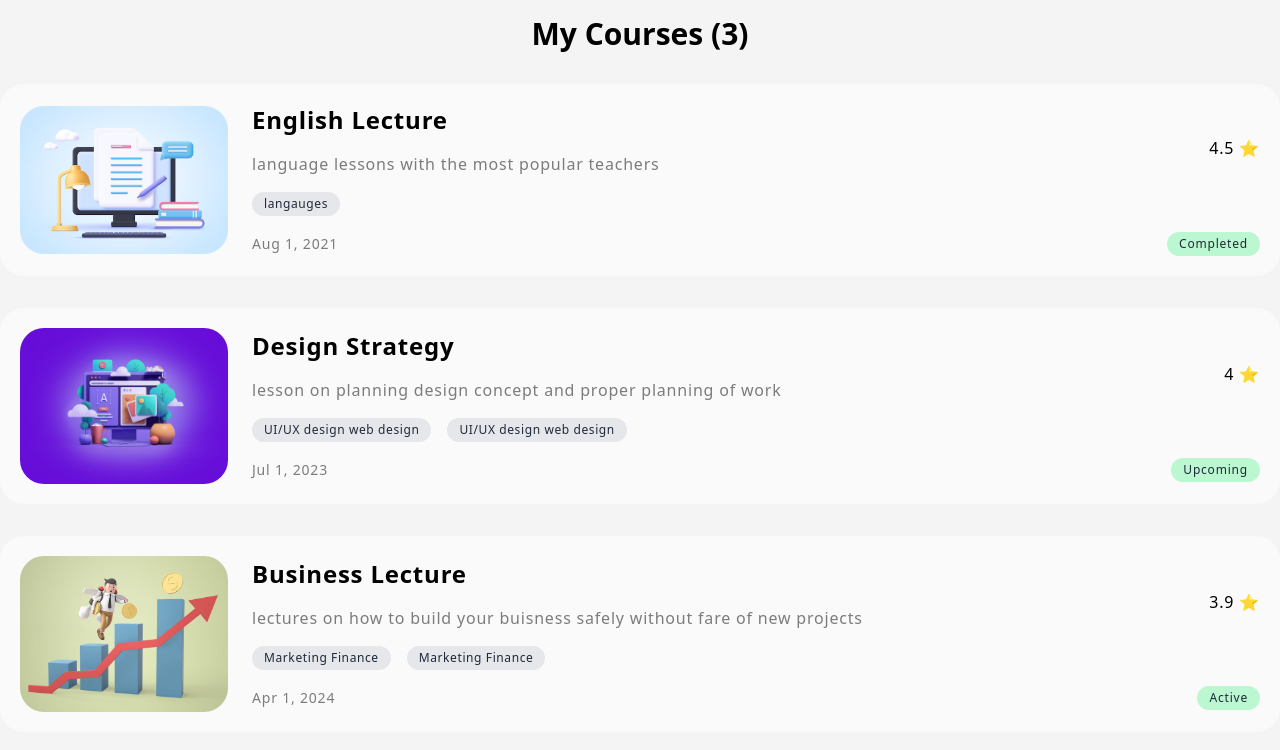
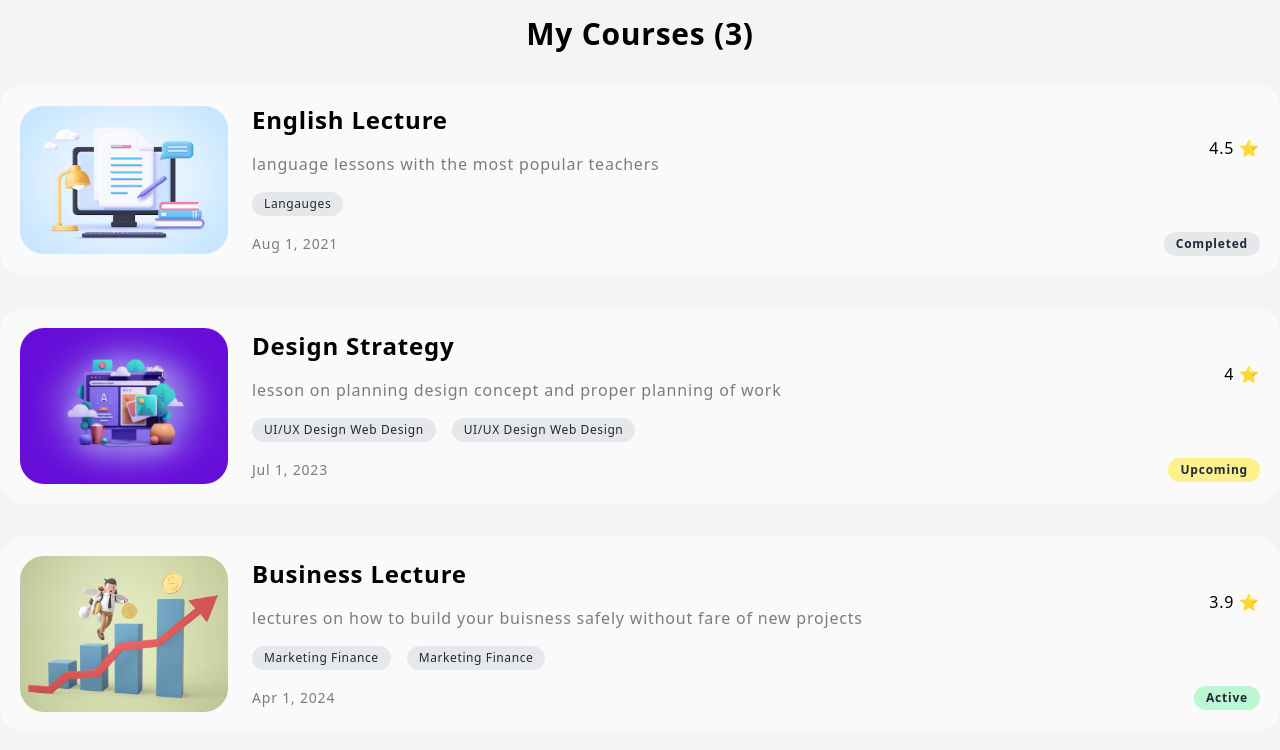
Before and after one commit to AmirHossein-Kargar/course-list-app, a React (Vite) app: page / in a window 1280 px wide. Shown: the top 750 px of the page. Built offline with nearby package versions, Linux system fonts and the light colour scheme.

Commit message:
refactor(Components): dynamic status buttons

```diff
--- a/src/App.jsx
+++ b/src/App.jsx
@@ -5,7 +5,7 @@
 function App() {
   return (
     <div className="container">
-      <h1 className="text-3xl text-center font-bold mt-4">My Courses (3)</h1>
+      <h1 className="text-3xl text-center font-bold mt-4 tracking-wide">My Courses (3)</h1>
       <CourseList />
     </div>
   );
--- a/src/Components/CourseCard.jsx
+++ b/src/Components/CourseCard.jsx
@@ -1,5 +1,4 @@
-function CourseCard({course}) {
-
+function CourseCard({ course }) {
   return (
     <div className="course-item p-5 rounded-3xl bg-zinc-50 mb-8 tracking-wider">
       <div className="flex items-center">
@@ -11,8 +10,12 @@
           />
         </div>
         <div className="course-item--detail flex-1 justify-self-start pl-6">
-            <CourseCardBody title={course.title} description={course.description} rate={course.rate}/>
-            <CourseCardFooter course={course}/>
+          <CourseCardBody
+            title={course.title}
+            description={course.description}
+            rate={course.rate}
+          />
+          <CourseCardFooter course={course} />
         </div>
       </div>
     </div>
@@ -21,26 +24,32 @@
 
 export default CourseCard;
 
-function CourseCardBody({title, description, rate}) {
+function CourseCardBody({ title, description, rate }) {
   return (
     <div className="course-item__body flex justify-between items-center gap-3 flex-1">
       <div>
         <h2 className="text-2xl font-extrabold">{title}</h2>
         <p className="text-base text-dark my-4">{description}</p>
       </div>
-    <div className="rate">{rate} ⭐</div>
+      <div className="rate font-medium">{rate} ⭐</div>
     </div>
   );
 }
 
-function CourseCardFooter({course}) {
+function CourseCardFooter({ course }) {
+  const startedAt = new Date(course.start).toLocaleDateString("en-US", {
+    month: "short",
+    year: "numeric",
+    day: "numeric",
+  });
+
   return (
     <div className="course-item__footer">
-    <div className="tags flex gap-4 mb-4">
+      <div className="tags flex gap-4 mb-4 flex-col w-max md:flex-row">
         {course.tags.map((tag) => (
           <span
             key={tag}
-          className="bg-gray-200 text-gray-800 text-xs font-medium px-3 py-1 rounded-xl cursor-pointer tracking-wider"
+            className="bg-gray-200 text-gray-800 text-xs font-medium px-3 py-1 rounded-xl cursor-pointer tracking-wider capitalize"
           >
             {course.tags}
           </span>
@@ -48,13 +57,17 @@
       </div>
       <div className="caption flex items-center justify-between">
         <div className="date text-dark text-sm">
-        {new Date(course.start).toLocaleDateString("en-US", {
-          month: "short",
-          year: "numeric",
-          day: "numeric",
-        })}
+          {startedAt}
         </div>
-      <span className="bg-green-200 text-gray-800 text-xs font-medium px-3 py-1 rounded-xl cursor-default">
+        <span
+          className={`text-gray-800 text-xs font-semibold px-3 py-1 rounded-xl cursor-default ${
+            course.status == "Upcoming"
+              ? "bg-yellow-200"
+              : course.status == "Active"
+              ? "bg-green-200"
+              : "bg-gray-200"
+          }`}
+        >
           {course.status}
         </span>
       </div>
--- a/src/output.css
+++ b/src/output.css
@@ -561,7 +561,9 @@
 }
 
 .container {
-  width: 100%
+  width: 100%;
+  margin-right: auto;
+  margin-left: auto
 }
 
 @media (min-width: 640px) {
@@ -627,6 +629,11 @@
   width: 13rem
 }
 
+.w-max {
+  width: -moz-max-content;
+  width: max-content
+}
+
 .flex-1 {
   flex: 1 1 0%
 }
@@ -637,6 +644,10 @@
 
 .cursor-pointer {
   cursor: pointer
+}
+
+.flex-col {
+  flex-direction: column
 }
 
 .items-center {
@@ -680,14 +691,24 @@
   background-color: rgb(229 231 235 / var(--tw-bg-opacity))
 }
 
+.bg-zinc-50 {
+  --tw-bg-opacity: 1;
+  background-color: rgb(250 250 250 / var(--tw-bg-opacity))
+}
+
+.bg-yellow-200 {
+  --tw-bg-opacity: 1;
+  background-color: rgb(254 240 138 / var(--tw-bg-opacity))
+}
+
+.bg-yellow-100 {
+  --tw-bg-opacity: 1;
+  background-color: rgb(254 249 195 / var(--tw-bg-opacity))
+}
+
 .bg-green-200 {
   --tw-bg-opacity: 1;
   background-color: rgb(187 247 208 / var(--tw-bg-opacity))
-}
-
-.bg-zinc-50 {
-  --tw-bg-opacity: 1;
-  background-color: rgb(250 250 250 / var(--tw-bg-opacity))
 }
 
 .p-5 {
@@ -749,8 +770,12 @@
   font-weight: 500
 }
 
-.tracking-tighter {
-  letter-spacing: -0.05em
+.font-semibold {
+  font-weight: 600
+}
+
+.capitalize {
+  text-transform: capitalize
 }
 
 .tracking-wide {
@@ -759,10 +784,6 @@
 
 .tracking-wider {
   letter-spacing: 0.05em
-}
-
-.tracking-widest {
-  letter-spacing: 0.1em
 }
 
 .text-dark {
@@ -775,7 +796,8 @@
   color: rgb(31 41 55 / var(--tw-text-opacity))
 }
 
-.text-black {
-  --tw-text-opacity: 1;
-  color: rgb(0 0 0 / var(--tw-text-opacity))
+@media (min-width: 768px) {
+  .md\:flex-row {
+    flex-direction: row
+  }
 }
--- a/tailwind.config.js
+++ b/tailwind.config.js
@@ -1,6 +1,9 @@
 module.exports = {
   content: ["./src/**/*.{js,jsx,ts,tsx}"],
   theme: {
+    container: {
+      center: true,
+    },
     extend: {
       colors: {
         dark: "#7c7c7c",
```
Lines whose indentation alone changed are shown as unchanged.
